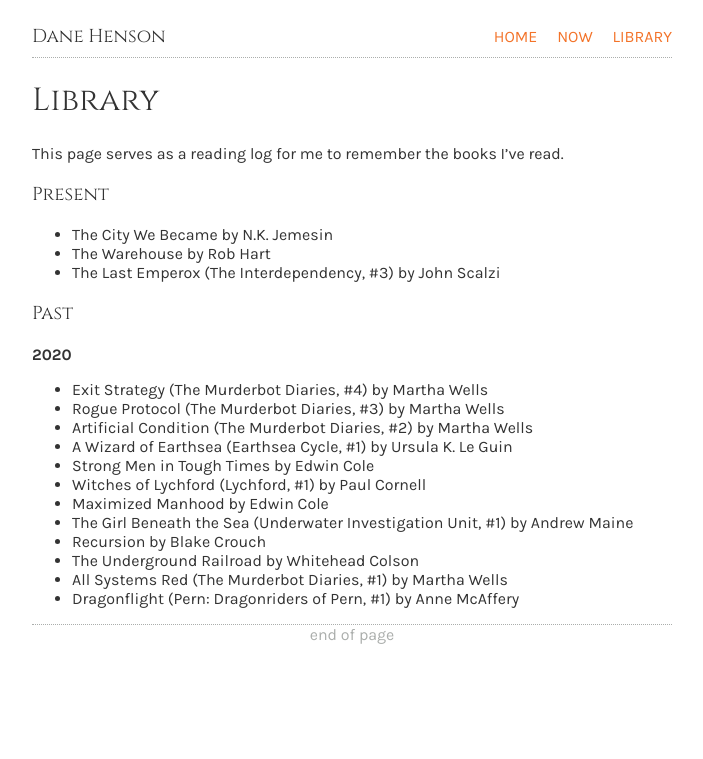
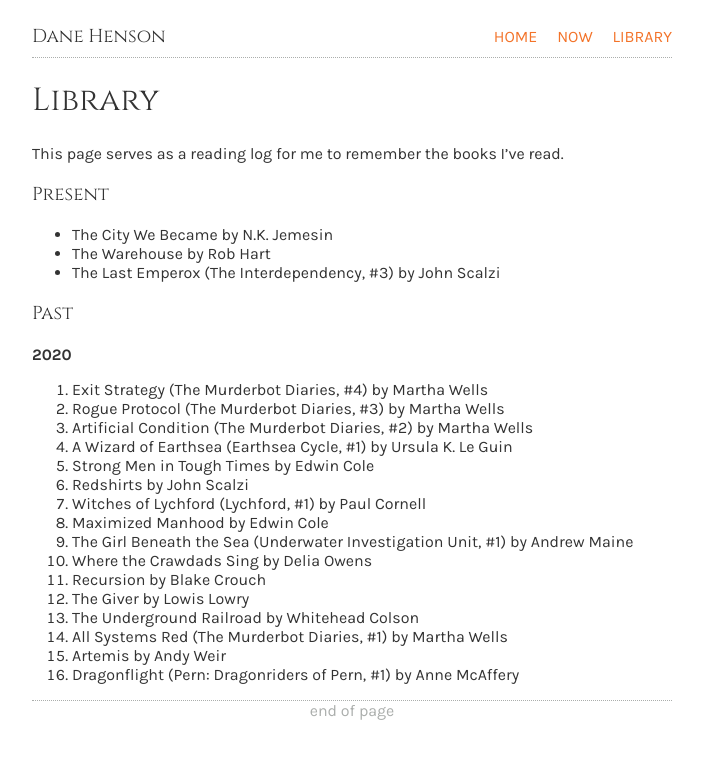
Before and after one commit to dahenson/dahenson.github.io, a Jekyll site: the page built from library.md, in a window 1280 px wide. Shown: the top 759 px of the page, without its empty margins (288-991 px from the left). Built offline with Jekyll 4.4.1, drawn with Linux system fonts in a browser that asks for light colours.

Commit message:
add some entries to the library

```diff
--- a/library.md
+++ b/library.md
@@ -15,15 +15,19 @@ This page serves as a reading log for me to remember the books I've read.
 ### Past
 
 **2020**
-- Exit Strategy (The Murderbot Diaries, #4) by Martha Wells
-- Rogue Protocol (The Murderbot Diaries, #3) by Martha Wells
-- Artificial Condition (The Murderbot Diaries, #2) by Martha Wells
-- A Wizard of Earthsea (Earthsea Cycle, #1) by Ursula K. Le Guin
-- Strong Men in Tough Times by Edwin Cole
-- Witches of Lychford (Lychford, #1) by Paul Cornell
-- Maximized Manhood by Edwin Cole
-- The Girl Beneath the Sea (Underwater Investigation Unit, #1) by Andrew Maine
-- Recursion by Blake Crouch
-- The Underground Railroad by Whitehead Colson
-- All Systems Red (The Murderbot Diaries, #1) by Martha Wells
-- Dragonflight (Pern: Dragonriders of Pern, #1) by Anne McAffery
+1. Exit Strategy (The Murderbot Diaries, #4) by Martha Wells
+2. Rogue Protocol (The Murderbot Diaries, #3) by Martha Wells
+3. Artificial Condition (The Murderbot Diaries, #2) by Martha Wells
+4. A Wizard of Earthsea (Earthsea Cycle, #1) by Ursula K. Le Guin
+5. Strong Men in Tough Times by Edwin Cole
+6. Redshirts by John Scalzi
+7. Witches of Lychford (Lychford, #1) by Paul Cornell
+8. Maximized Manhood by Edwin Cole
+9. The Girl Beneath the Sea (Underwater Investigation Unit, #1) by Andrew Maine
+10. Where the Crawdads Sing by Delia Owens
+11. Recursion by Blake Crouch
+12. The Giver by Lowis Lowry
+13. The Underground Railroad by Whitehead Colson
+14. All Systems Red (The Murderbot Diaries, #1) by Martha Wells
+15. Artemis by Andy Weir
+16. Dragonflight (Pern: Dragonriders of Pern, #1) by Anne McAffery
```
